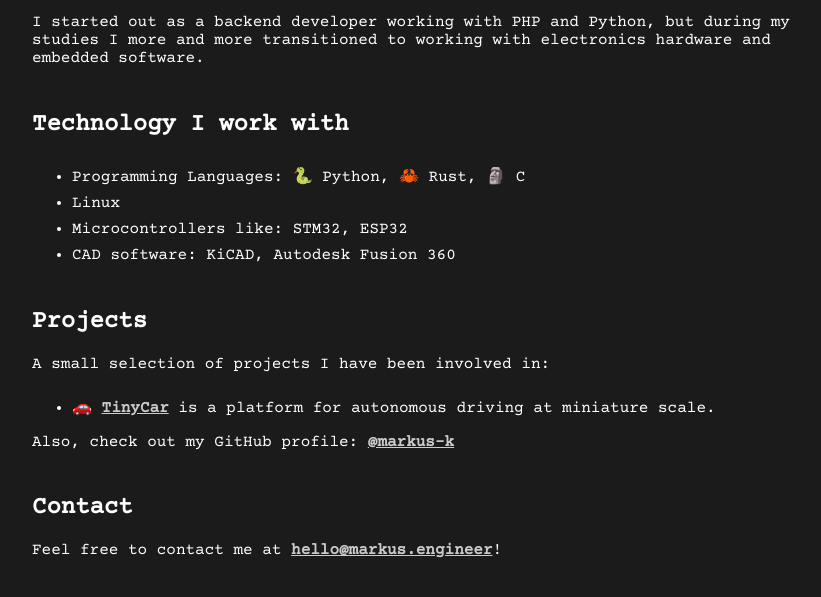
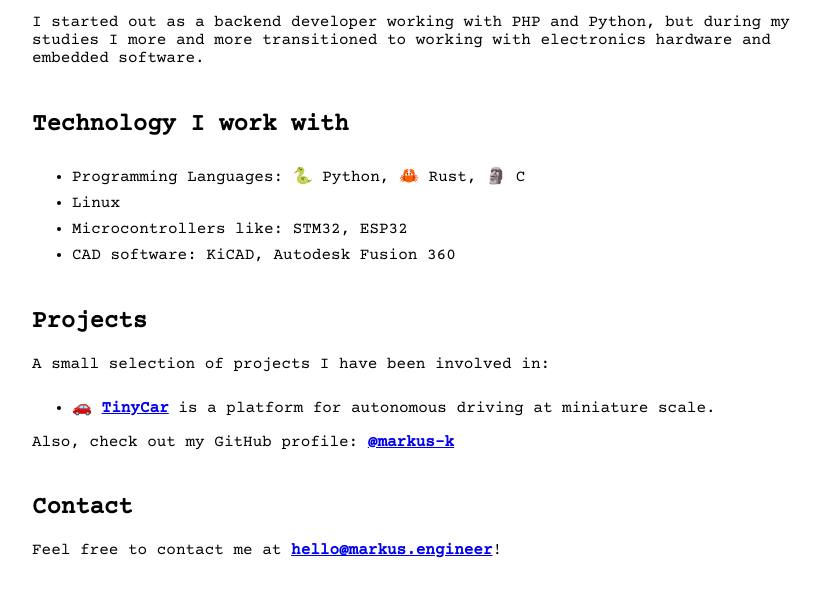
Before and after one commit to markus-k/markus-k, a plain HTML site: page portfolio/index.html in a window 1280 px wide. Shown: the part 129-726 px from the top of the page, without its empty margins (208-1029 px from the left). Drawn offline with nearby package versions, Linux system fonts and the light colour scheme.

Commit message:
style: use color-scheme to match system scheme

```diff
--- a/portfolio/index.html
+++ b/portfolio/index.html
@@ -11,14 +11,12 @@
     <link href="https://fonts.googleapis.com/css2?family=Courier+Prime&display=swap" rel="stylesheet" crossorigin="anonymous">
 
     <style type="text/css">
-      body {
+      html {
         font-family: Courier Prime, Monospace;
-        color: white;
-        background-color: #1b1b1b;
+        color-scheme: light dark;
       }
 
       a {
-        color: #cbcbcb;
         font-weight: 800;
       }
 
```
